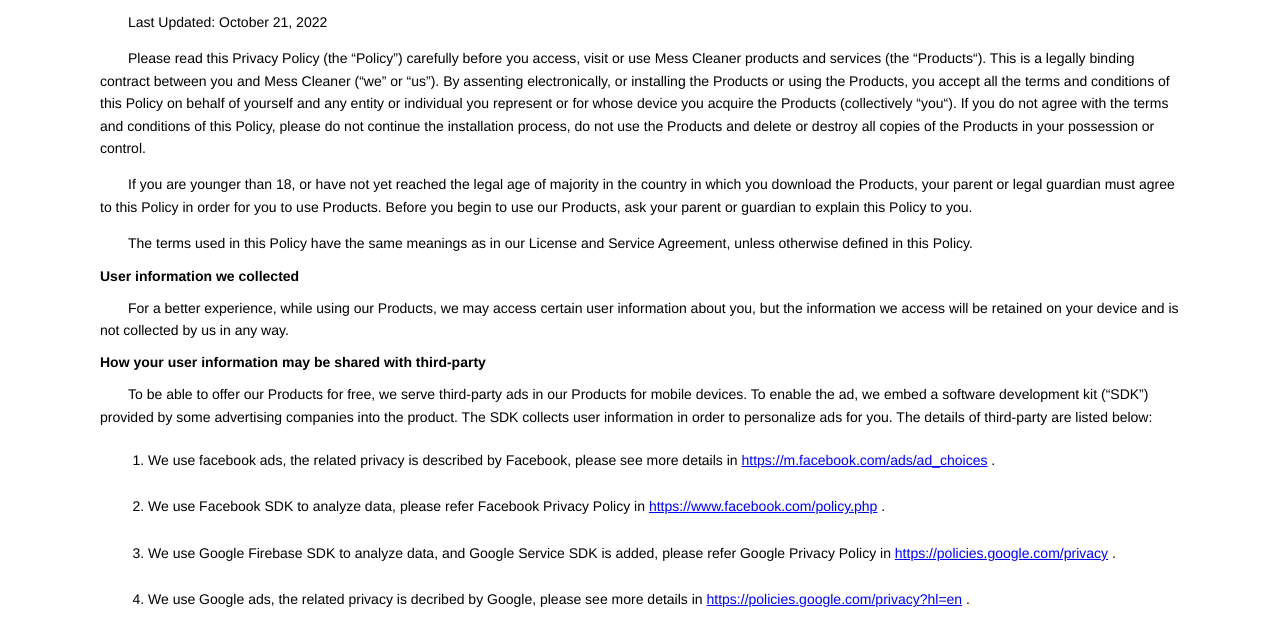
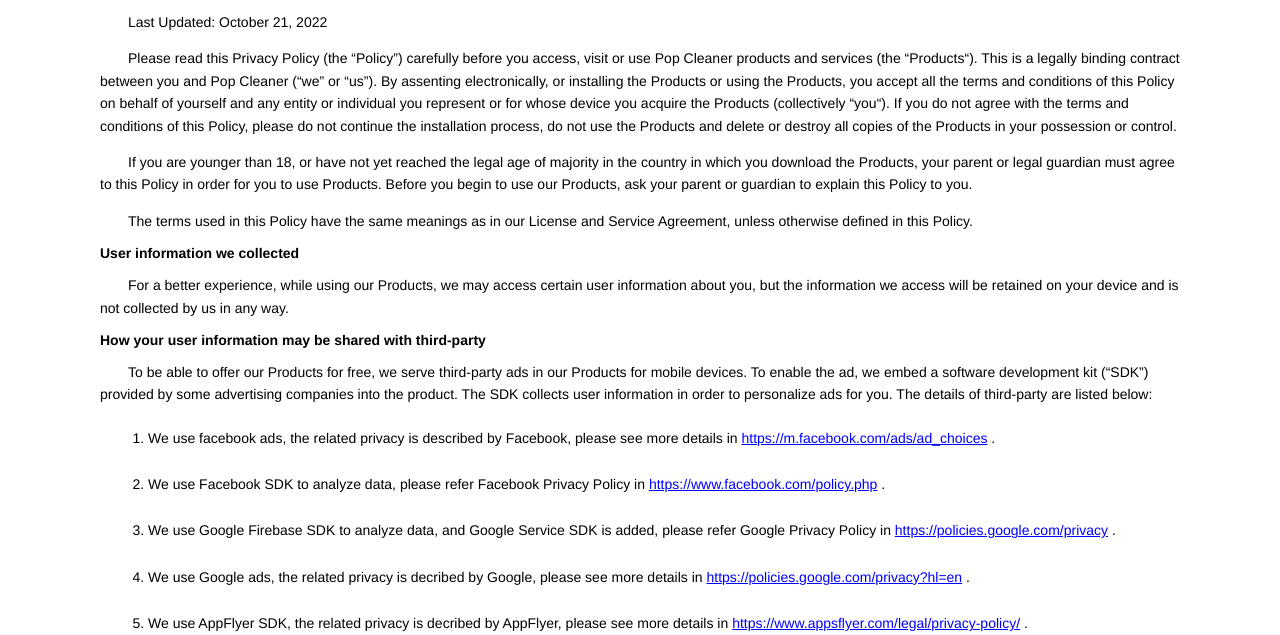
Before and after one commit to MessClean/messclean.github.io, a plain HTML site: page protocol/privacy.html in a window 1280 px wide. Shown: the part 157-792 px from the top of the page. Drawn offline with Linux system fonts and the light colour scheme.

Commit message:
Update privacy.html
app name change

```diff
--- a/protocol/privacy.html
+++ b/protocol/privacy.html
@@ -23,9 +23,9 @@
   <div class="inner">
     <h1>Privacy Policy</h1>
     <p>Last Updated: October 21, 2022 </p>
-    <p>Please read this Privacy Policy (the “Policy”) carefully before you access, visit or use Mess Cleaner products
+    <p>Please read this Privacy Policy (the “Policy”) carefully before you access, visit or use Pop Cleaner products
       and
-      services (the “Products“). This is a legally binding contract between you and Mess Cleaner (“we” or “us”). By
+      services (the “Products“). This is a legally binding contract between you and Pop Cleaner (“we” or “us”). By
       assenting electronically, or installing the Products or using the Products, you accept all the terms and
       conditions of
       this Policy on behalf of yourself and any entity or individual you represent or for whose device you acquire the
```
